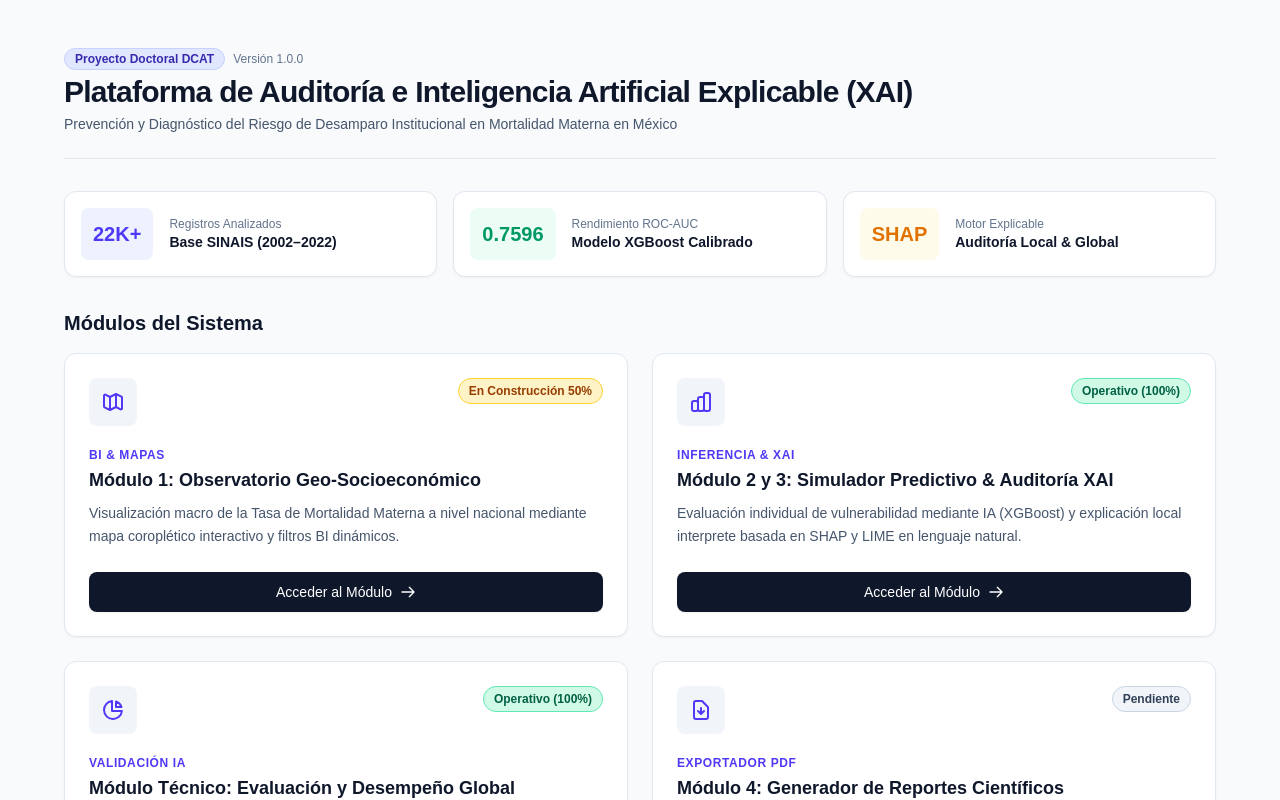
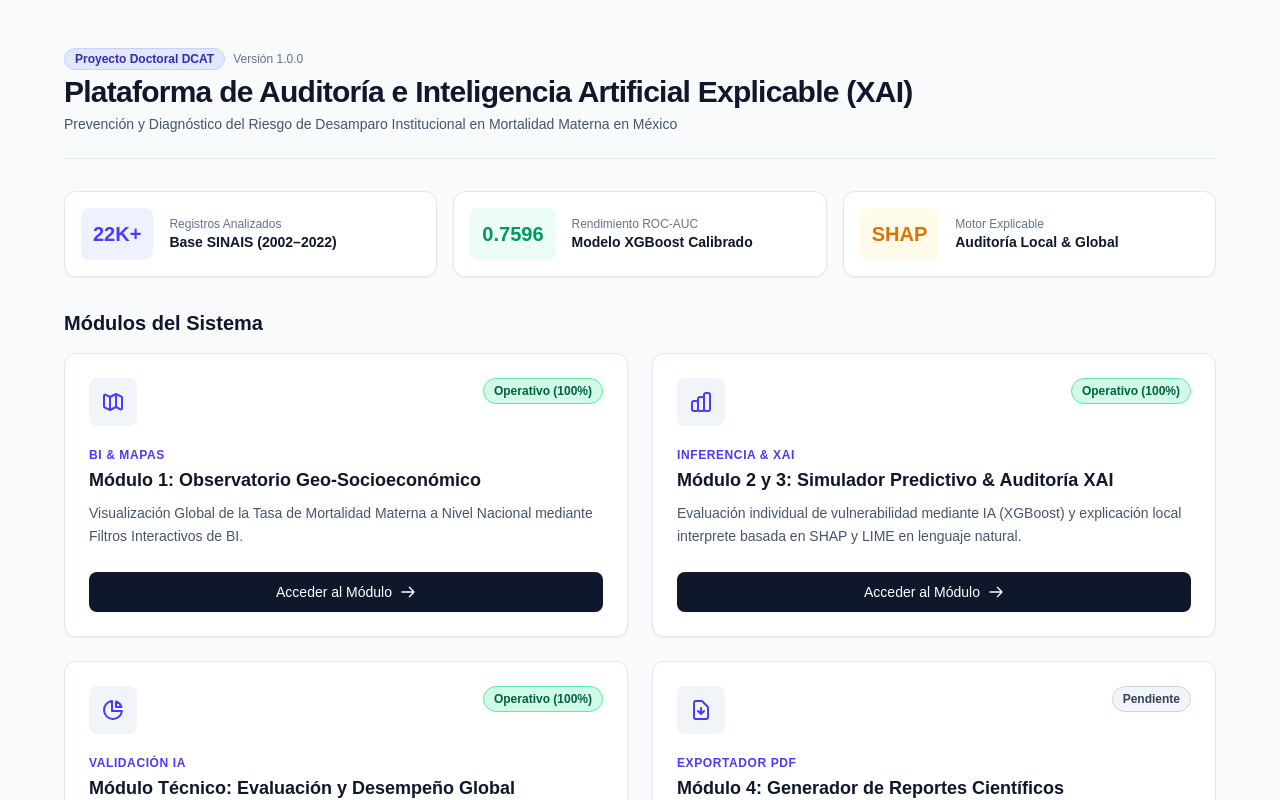
Before and after one commit to dayronponce94/DCAT_Project, a Next.js app in the folder frontend/: page / in a window 1280 px wide. Shown: the top 800 px of the page. Built offline with nearby package versions, Linux system fonts and the light colour scheme.

Commit message:
Página principal actualizada

```diff
--- a/frontend/app/page.tsx
+++ b/frontend/app/page.tsx
@@ -8,9 +8,9 @@ export default function MainDashboard() {
       id: "observatory",
       title: "Módulo 1: Observatorio Geo-Socioeconómico",
       description:
-        "Visualización macro de la Tasa de Mortalidad Materna a nivel nacional mediante mapa coroplético interactivo y filtros BI dinámicos.",
-      status: "En Construcción 50%",
-      statusColor: "bg-amber-100 text-amber-800 border-amber-300",
+        "Visualización Global de la Tasa de Mortalidad Materna a Nivel Nacional mediante Filtros Interactivos de BI.",
+      status: "Operativo (100%)",
+      statusColor: "bg-emerald-100 text-emerald-800 border-emerald-300",
       icon: (
         <svg className="w-6 h-6 text-indigo-600" fill="none" stroke="currentColor" viewBox="0 0 24 24">
           <path strokeLinecap="round" strokeLinejoin="round" strokeWidth="2" d="M9 20l-5.447-2.724A1 1 0 013 16.382V5.618a1 1 0 011.447-.894L9 7m0 13l6-3m-6 3V7m6 10l4.553 2.276A1 1 0 0021 18.382V7.618a1 1 0 00-.553-.894L15 4m0 13V4m0 0L9 7" />
```
